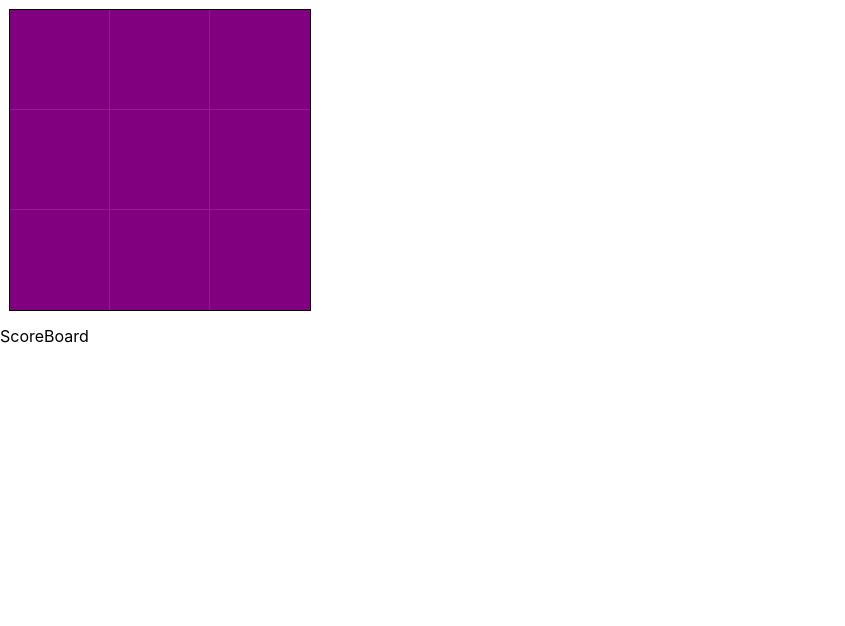
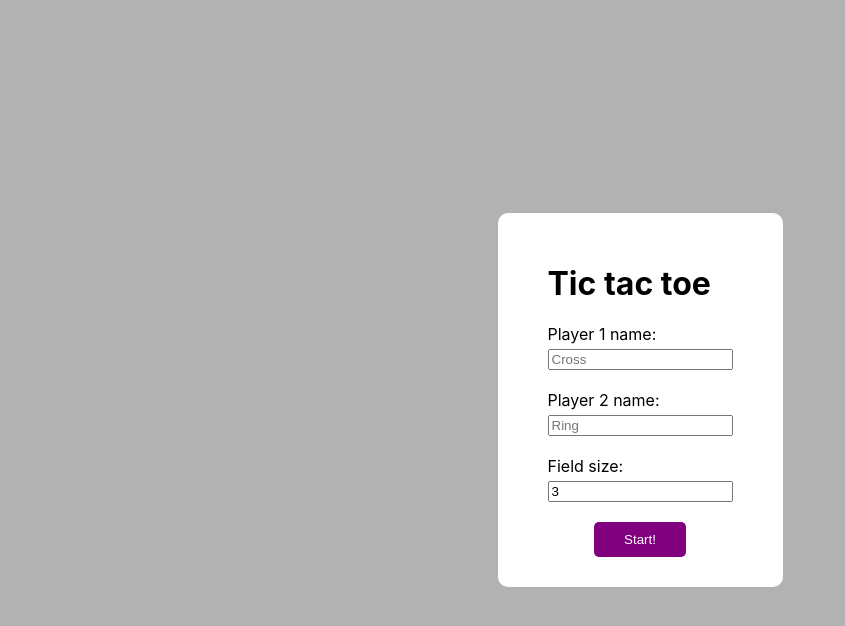
Before and after one commit to AntoBo/tic-tac-toe, a React (Create React App) app: page / in a window 1280 px wide. Shown: the top 626 px of the page, without its empty margins (0-845 px from the left). Built offline with nearby package versions, Linux system fonts and the light colour scheme.

Commit message:
modal, form, scoreboard

```diff
--- a/public/index.html
+++ b/public/index.html
@@ -29,6 +29,8 @@
   <body>
     <noscript>You need to enable JavaScript to run this app.</noscript>
     <div id="root"></div>
+    <div id="modal"></div>
+    <div id="form"></div>
     <!--
       This HTML file is a template.
       If you open it directly in the browser, you will see an empty page.
--- a/src/App.js
+++ b/src/App.js
@@ -1,19 +1,25 @@
 import { useEffect, useState } from "react";
 import { useDispatch, useSelector } from "react-redux";
 import Container from "./components/Container/Container";
+import InviteForm from "./components/InviteForm/InviteForm";
+import Modal from "./components/Modal/Modal";
 import PlayField from "./components/PlayField/PlayField";
 import ScoreBoard from "./components/ScoreBoard/ScoreBoard";
 import { initFieldData } from "./redux/game/gameSlice";
 
 function App() {
   const dispatch = useDispatch();
-  const [fieldSize, setFieldSize] = useState(3);
+  // const [fieldSize, setFieldSize] = useState(3);
+  const fieldSize = useSelector((state) => state.game.fieldSize);
   const fieldData = useSelector((state) => state.game.fieldData);
   const winner = useSelector((state) => state.game.winner);
+  const player1HasName = useSelector((state) =>
+    Boolean(state.game.player1.name)
+  );
 
   useEffect(() => {
     dispatch(initFieldData([...Array(fieldSize ** 2)].map((el) => "")));
-  }, []);
+  }, [fieldSize]);
 
   useEffect(() => {
     if (winner) {
@@ -22,10 +28,17 @@ function App() {
   }, [winner]);
 
   return (
-    <Container>
-      <PlayField fieldData={fieldData} />
-      <ScoreBoard />
-    </Container>
+    <>
+      {player1HasName ? (
+        <Container>
+          <PlayField fieldData={fieldData} />
+          <ScoreBoard />
+        </Container>
+      ) : (
+        <InviteForm />
+      )}
+      {winner && <Modal text={`Winner is ${winner}!`} />}
+    </>
   );
 }
 
--- /dev/null
+++ b/src/components/InviteForm/InviteForm.jsx
@@ -0,0 +1,98 @@
+import { useEffect, useState } from "react";
+import { createPortal } from "react-dom";
+import { useDispatch } from "react-redux";
+import { setPlayersNames } from "../../redux/game/gameSlice";
+import s from "./InviteForm.module.scss";
+
+const InviteForm = () => {
+  const dispatch = useDispatch();
+  const [player1Name, setPlayer1Name] = useState("");
+  const [player2Name, setPlayer2Name] = useState("");
+  const [fieldSize, setFieldSize] = useState(3);
+
+  const handleChange = (e) => {
+    const { name, value } = e.target;
+    console.log(name, value);
+    // console.log(e);
+    switch (name) {
+      case "player1Name":
+        setPlayer1Name(value);
+        break;
+      case "player2Name":
+        setPlayer2Name(value);
+        break;
+      case "fieldSize":
+        setFieldSize(value);
+        break;
+
+      default:
+        break;
+    }
+  };
+  const handleSubmit = (e) => {
+    e.preventDefault();
+    dispatch(
+      setPlayersNames({
+        player1: { name: player1Name, score: 0 },
+        player2: { name: player2Name, score: 0 },
+        fieldSize: Number(fieldSize),
+      })
+    );
+    // console.log("handleSubmit");
+  };
+
+  useEffect(() => {
+    //reset from on mount
+    setPlayer1Name("");
+    setPlayer2Name("");
+    setFieldSize(3);
+  }, []);
+  return createPortal(
+    <div className={s.overlay}>
+      <form onSubmit={handleSubmit} className={s.form}>
+        <h1>Tic tac toe</h1>
+        <label>
+          Player 1 name:
+          <input
+            className={s.input}
+            type="text"
+            name="player1Name"
+            placeholder="Cross"
+            value={player1Name}
+            onChange={handleChange}
+            required
+          />
+        </label>
+
+        <label>
+          Player 2 name:
+          <input
+            className={s.input}
+            type="text"
+            name="player2Name"
+            placeholder="Ring"
+            value={player2Name}
+            onChange={handleChange}
+            required
+          />
+        </label>
+        <label>
+          Field size:
+          <input
+            className={s.input}
+            type="number"
+            name="fieldSize"
+            placeholder="Опис товару"
+            value={fieldSize}
+            onChange={handleChange}
+            required
+          />
+        </label>
+        <button type="submit">Start!</button>
+      </form>
+    </div>,
+    document.getElementById("form")
+  );
+};
+
+export default InviteForm;
--- /dev/null
+++ b/src/components/InviteForm/InviteForm.module.scss
@@ -0,0 +1,35 @@
+.overlay {
+  position: fixed;
+  top: 0;
+  left: 0;
+  width: 100vw;
+  height: 100vh;
+  display: flex;
+  justify-content: center;
+  align-items: center;
+  background-color: rgba(0, 0, 0, 0.3);
+  z-index: 1;
+}
+
+.form {
+  border-radius: 10px;
+  padding: 30px 50px;
+  background-color: #fff;
+  & label {
+    display: block;
+    margin-bottom: 20px;
+  }
+  & input {
+    margin-top: 5px;
+    display: block;
+  }
+  & button {
+    padding: 10px 30px;
+    display: block;
+    margin: 0 auto;
+    border: none;
+    color: #fff;
+    background-color: purple;
+    border-radius: 5px;
+  }
+}
--- /dev/null
+++ b/src/components/Modal/Modal.jsx
@@ -0,0 +1,30 @@
+import { useEffect } from "react";
+import { createPortal } from "react-dom";
+import s from "./Modal.module.scss";
+
+const Modal = ({ close, text }) => {
+  const handleEsc = ({ code }) => {
+    if (code === "Escape") {
+      close();
+    }
+  };
+  useEffect(() => {
+    window.addEventListener("keydown", handleEsc);
+    return () => {
+      window.removeEventListener("keydown", handleEsc);
+    };
+  });
+  return createPortal(
+    <div className={s.overlay}>
+      <div className={s.modal}>
+        <p>{text}</p>
+        <button onClick={close} type="button">
+          OK
+        </button>
+      </div>
+    </div>,
+    document.getElementById("modal")
+  );
+};
+
+export default Modal;
--- /dev/null
+++ b/src/components/Modal/Modal.module.scss
@@ -0,0 +1,27 @@
+.overlay {
+  position: fixed;
+  top: 0;
+  left: 0;
+  width: 100vw;
+  height: 100vh;
+  display: flex;
+  justify-content: center;
+  align-items: center;
+  background-color: rgba(0, 0, 0, 0.3);
+  z-index: 1;
+}
+
+.modal {
+  border-radius: 10px;
+  padding: 30px 50px;
+  background-color: #fff;
+  & button {
+    padding: 10px 30px;
+    display: block;
+    margin: 0 auto;
+    border: none;
+    color: #fff;
+    background-color: purple;
+    border-radius: 5px;
+  }
+}
--- a/src/components/ScoreBoard/ScoreBoard.jsx
+++ b/src/components/ScoreBoard/ScoreBoard.jsx
@@ -1,7 +1,24 @@
+import { useSelector } from "react-redux";
 import s from "./ScoreBoard.module.scss";
 
 const ScoreBoard = () => {
-  return <p>ScoreBoard</p>;
+  const { name: player1Name, score: player1Score } = useSelector(
+    (state) => state.game.player1
+  );
+  const { name: player2Name, score: player2Score } = useSelector(
+    (state) => state.game.player2
+  );
+  return (
+    <>
+      <h2>Score</h2>
+      <p>
+        {player1Name}: {player1Score}
+      </p>
+      <p>
+        {player2Name}: {player2Score}
+      </p>
+    </>
+  );
 };
 
 export default ScoreBoard;
--- a/src/logic/strikeCheck.js
+++ b/src/logic/strikeCheck.js
@@ -6,8 +6,6 @@ export const strikeCheck = ({ fieldData, turnCount, clickedID: id }) => {
     return;
   }
   let winner = "";
-  //   const dispatch = useDispatch();
-  console.log(fieldData);
   const step = {
     rightSlash: Math.sqrt(fieldData.length) + 1,
     leftSlash: Math.sqrt(fieldData.length) - 1,
--- a/src/redux/game/gameSlice.js
+++ b/src/redux/game/gameSlice.js
@@ -4,6 +4,7 @@ const gameSlice = createSlice({
   name: "game",
   initialState: {
     turnCount: 0,
+    fieldSize: 3,
     fieldData: [],
     winner: "",
     player1: {
@@ -28,9 +29,15 @@ const gameSlice = createSlice({
     setWinner: (state, { payload }) => {
       state.winner = payload;
     },
+    setPlayersNames: (state, { payload }) => ({ ...state, ...payload }),
   },
 });
 
 export default gameSlice.reducer;
-export const { setWinner, setTurnCount, initFieldData, setFieldData } =
-  gameSlice.actions;
+export const {
+  setWinner,
+  setPlayersNames,
+  setTurnCount,
+  initFieldData,
+  setFieldData,
+} = gameSlice.actions;
```
